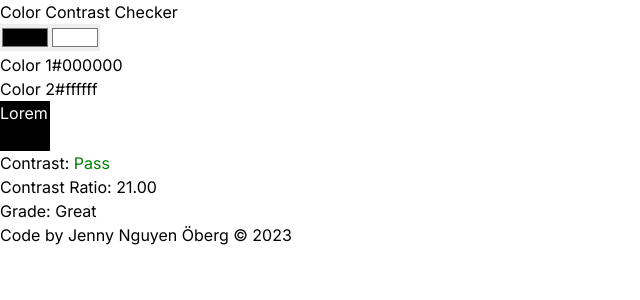
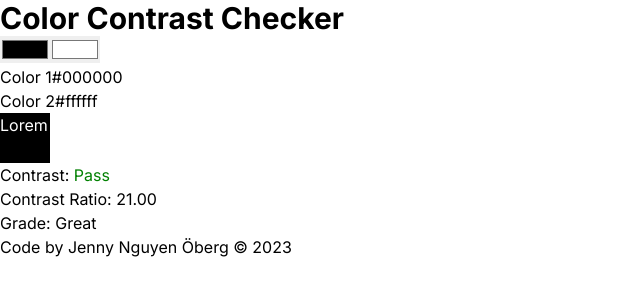
Before and after one commit to jennynguyenoberg/color-checker-TDD, a Next.js app: page / in a window 1280 px wide. Shown: the top 300 px of the page, without its empty margins (0-640 px from the left). Built offline with nearby package versions, Linux system fonts and the light colour scheme.

Commit message:
Initial, simple styling to Header (H1) element tag

```diff
--- a/app/components/Header/index.tsx
+++ b/app/components/Header/index.tsx
@@ -1,5 +1,6 @@
 const Header: React.FC = () => {
-  return <h1>Color Contrast Checker</h1>
+  return <h1 className="text-3xl font-bold">Color Contrast Checker</h1>
+
 }
 
 export default Header
```
